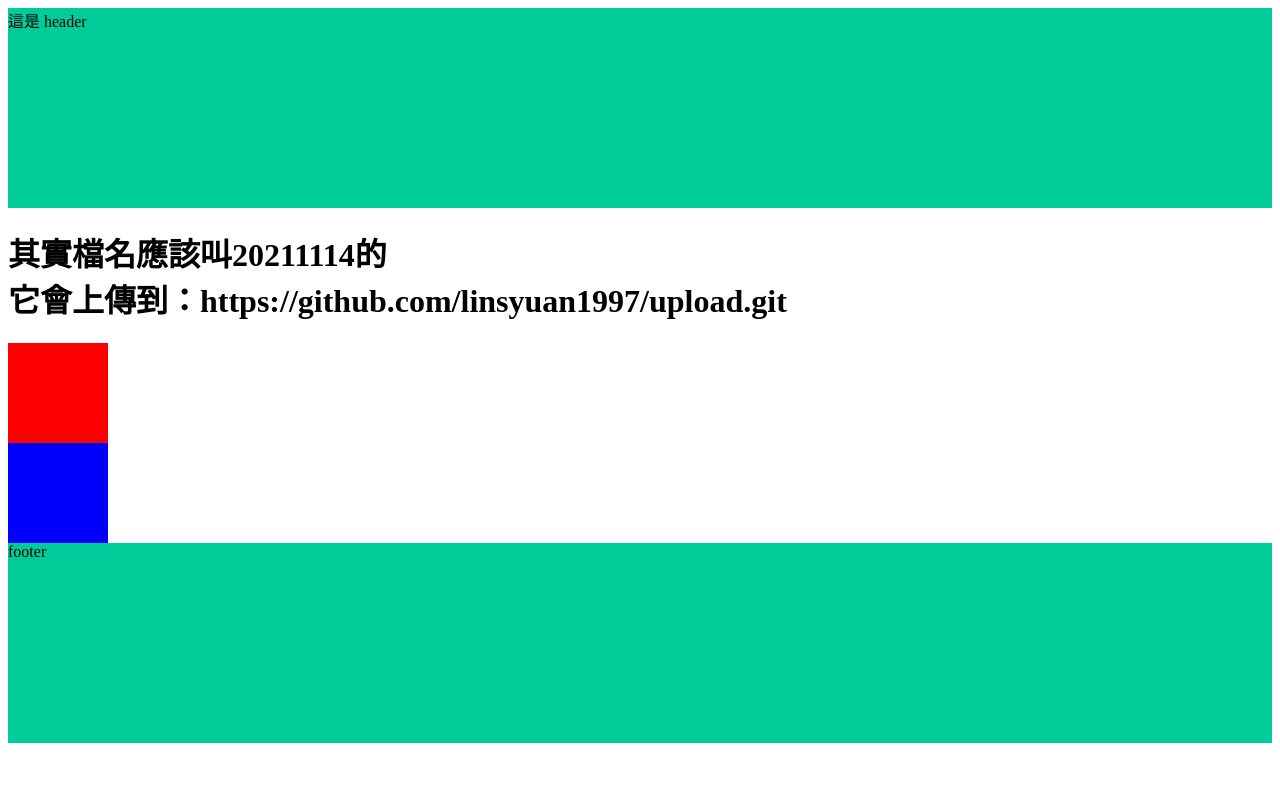
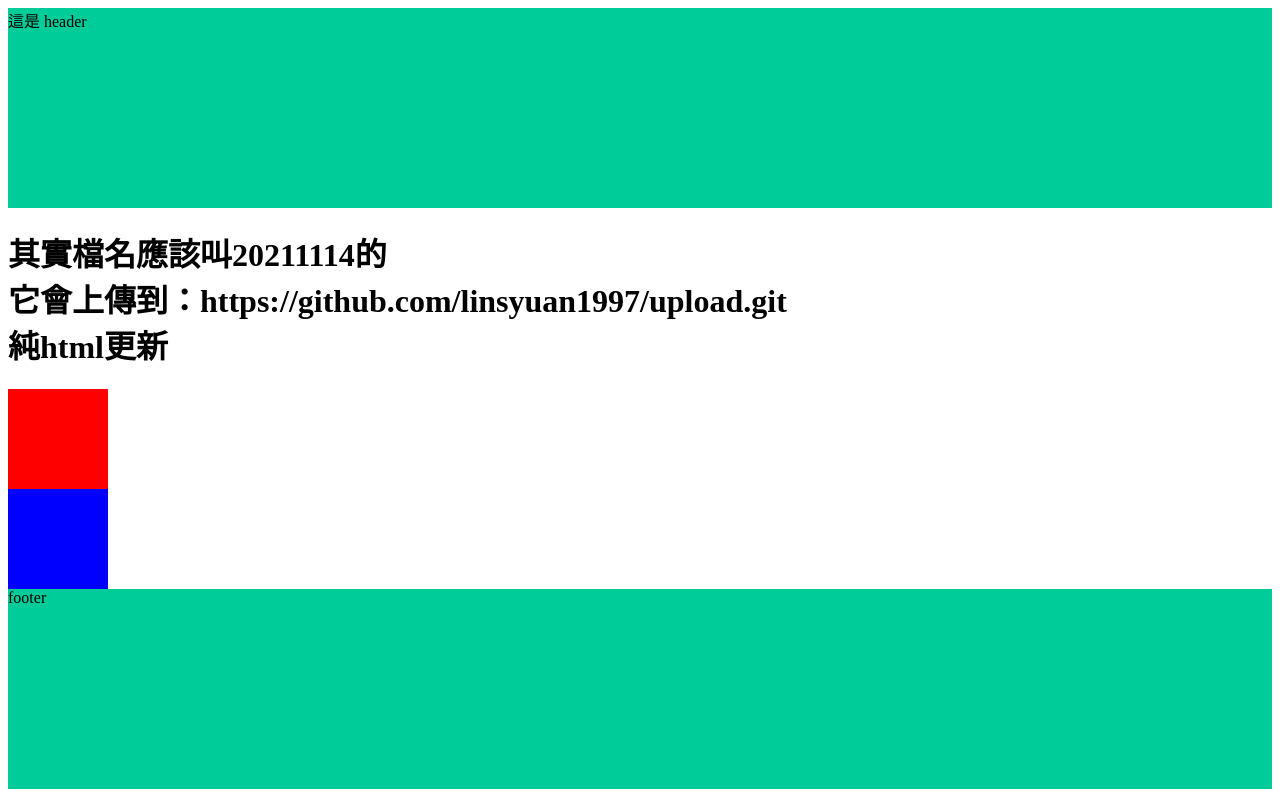
Before and after one commit to linsyuan1997/upload, a plain HTML site: page index.html in a window 1280 px wide. Drawn offline with Linux system fonts and the light colour scheme.

Commit message:
Update 2021-11-14T09:59:52.349Z

```diff
--- a/index.html
+++ b/index.html
@@ -17,7 +17,8 @@
 
 <h1>
   其實檔名應該叫20211114的<br>
-  它會上傳到：https://github.com/linsyuan1997/upload.git
+  它會上傳到：https://github.com/linsyuan1997/upload.git<br>
+  純html更新
 </h1>
 
 <div class="box"></div>
```
